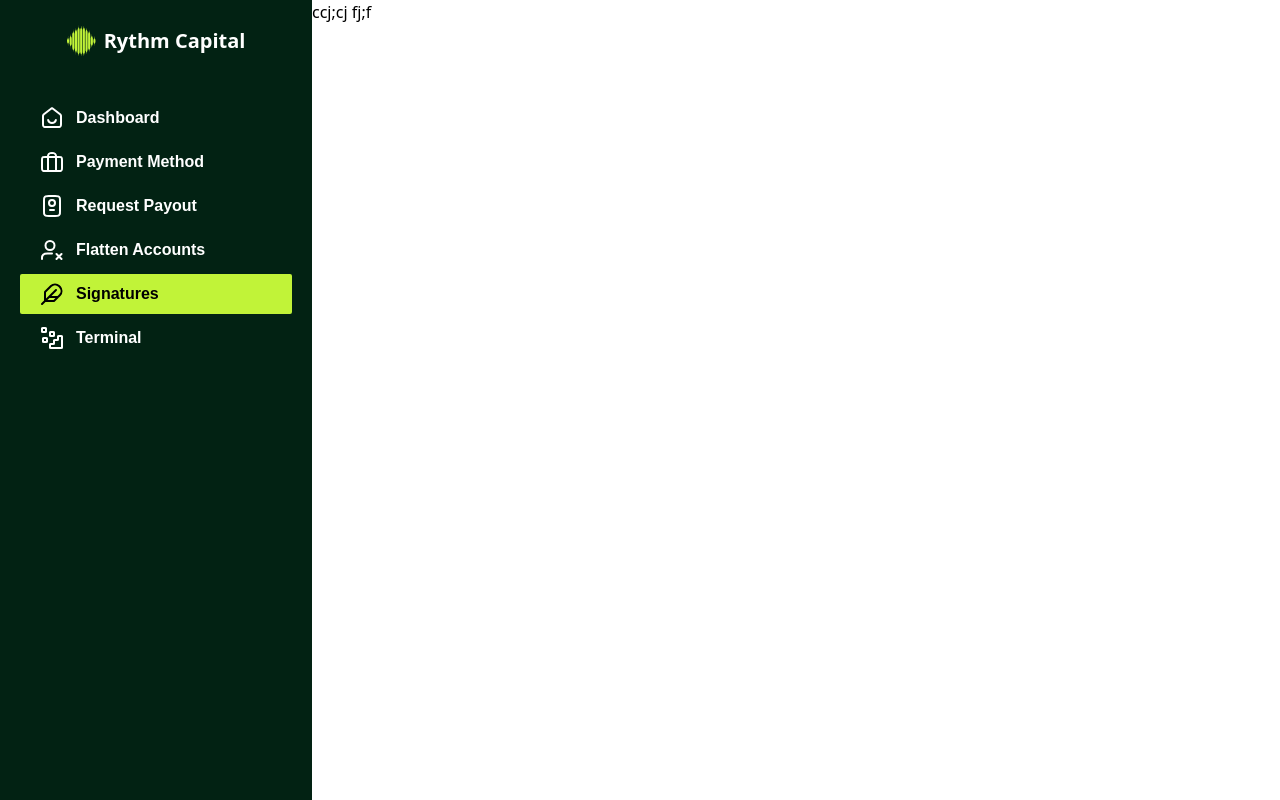
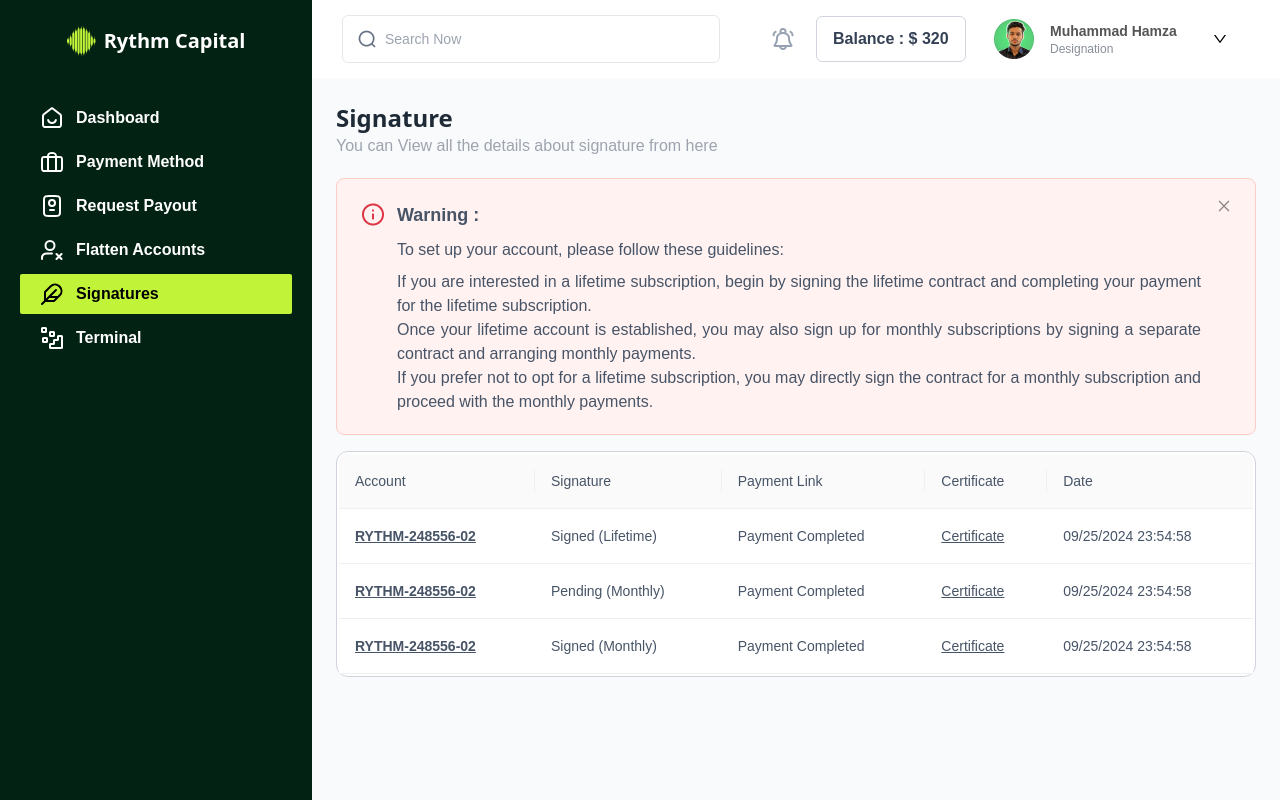
Before and after one commit to mudasaryaqoob1/rhythm-capital-, a Next.js app: page /signatures in a window 1280 px wide. Shown: the top 800 px of the page. Built offline with nearby package versions, Linux system fonts and the light colour scheme.

Commit message:
add files

```diff
--- a/src/app/(pages)/(auth)/components/requestPayoutTable/index.tsx
+++ b/src/app/(pages)/(auth)/components/requestPayoutTable/index.tsx
@@ -1,61 +1,100 @@
-import React from 'react';
-import { Space, Table, Tag } from 'antd';
-import type { TableProps } from 'antd';
+import React from "react";
+import { Space, Table, Tag } from "antd";
+import type { TableProps } from "antd";
 
 interface DataType {
   key: string;
   Account: string;
   Payout_ID: string;
   Requested_On: string;
-  Requested_On1:string;
-  Requested_On2:string;
+  Requested_On1: string;
+  Requested_On2: string;
 
   tags: string[];
 }
-const tagStyles: Record<string, { background: string; color: string; borderRadius: string ; borderColor: string  }> = {
+const tagStyles: Record<
+  string,
+  {
+    background: string;
+    color: string;
+    borderRadius: string;
+    borderColor: string;
+  }
+> = {
   // Pending: { background: '#FEDF89', color: '#8B6508', borderRadius: '12px' },
   // Approved: { background: '#D4EDDA', color: '#155724', borderRadius: '12px' },
   // Rejected: { background: '#F8D7DA', color: '#721C24', borderRadius: '12px' },
   // Processing: { background: '#CFE2FF', color: '#004085', borderRadius: '12px' },
-   Pending: { background: '#FFFAEB', color: '#B5B500', borderRadius: '9999px', borderColor: '#FEDF89' },
-   Approved: { background: '#ECFDF3', color: '#1C7731', borderRadius: '9999px', borderColor: '#ABEFC6' },
+  Pending: {
+    background: "#FFFAEB",
+    color: "#B5B500",
+    borderRadius: "9999px",
+    borderColor: "#FEDF89",
+  },
+  Approved: {
+    background: "#ECFDF3",
+    color: "#1C7731",
+    borderRadius: "9999px",
+    borderColor: "#ABEFC6",
+  },
   // Pending: { background: '#A9DFBF', color: '#145A32', borderRadius: '12px' },
 };
-const columns: TableProps<DataType>['columns'] = [
+const columns: TableProps<DataType>["columns"] = [
   {
-    title: 'Account',
-    dataIndex: 'Account',
-    key: 'Account',
-    render: (text) => <a className='font-semibold font-urbanist text-[10px] md:text-[14px] leading-[20px] text-[solid]'>{text}</a>,
+    title: "Account",
+    dataIndex: "Account",
+    key: "Account",
+    render: (text) => (
+      <a className="font-semibold font-urbanist text-[10px] md:text-[14px] leading-[20px] text-[solid]">
+        {text}
+      </a>
+    ),
   },
   {
-    title: 'Payout ID',
-    dataIndex: 'Payout_ID',
-    key: 'Payout ID',
+    title: "Payout ID",
+    dataIndex: "Payout_ID",
+    key: "Payout ID",
   },
   {
-    title: 'Requested On',
-    dataIndex: 'Requested_On',
-    key: 'Requested On',
-  },{
-    title: 'Amount Requested',
-    dataIndex: 'Requested_On1',
-    key: 'Amount Requested',
-  },{
-    title: 'Trading Days',
-    dataIndex: 'Requested_On2',
-    key: 'Trading Days',
+    title: "Requested On",
+    dataIndex: "Requested_On",
+    key: "Requested On",
   },
   {
-    title: 'Payout Request Status',
-    key: 'tags',
-    dataIndex: 'tags',
+    title: "Amount Requested",
+    dataIndex: "Requested_On1",
+    key: "Amount Requested",
+  },
+  {
+    title: "Trading Days",
+    dataIndex: "Requested_On2",
+    key: "Trading Days",
+  },
+  {
+    title: "Payout Request Status",
+    key: "tags",
+    dataIndex: "tags",
     render: (_, { tags }) => (
       <>
         {tags.map((tag) => {
-          const style = tagStyles[tag] || { background: '#E0E0E0', color: '#000', borderRadius: '9999px;', borderColor: '#CCC'  };
+          const style = tagStyles[tag] || {
+            background: "#E0E0E0",
+            color: "#000",
+            borderRadius: "9999px;",
+            borderColor: "#CCC",
+          };
           return (
-            <Tag key={tag} style={{ backgroundColor: style.background, color: style.color, borderRadius: style.borderRadius, padding: '5px 10px',border: `1px solid ${style.borderColor}`, fontWeight: 'bold' }}>
+            <Tag
+              key={tag}
+              style={{
+                backgroundColor: style.background,
+                color: style.color,
+                borderRadius: style.borderRadius,
+                padding: "5px 10px",
+                border: `1px solid ${style.borderColor}`,
+                fontWeight: "bold",
+              }}
+            >
               {tag.toUpperCase()}
             </Tag>
           );
@@ -64,12 +103,13 @@ const columns: TableProps<DataType>['columns'] = [
     ),
   },
   {
-    title: 'Status',
-    key: 'action',
+    title: "Status",
+    key: "action",
     render: (_, record) => (
       <Space size="middle">
-        <a className=' border-[1px] rounded-full bg-[#ECFDF3] text-[#1C7731] border-[#ABEFC6] px-2 py-[2px]'>Active</a>
-
+        <a className=" border-[1px] rounded-full bg-[#ECFDF3] text-[#1C7731] border-[#ABEFC6] px-2 py-[2px]">
+          Active
+        </a>
       </Space>
     ),
   },
@@ -77,34 +117,36 @@ const columns: TableProps<DataType>['columns'] = [
 
 const data: DataType[] = [
   {
-    key: '1',
-    Account: '25K Full',
-    Payout_ID: 'P001',
-    Requested_On: '	09/25/2024',
-    Requested_On1:'$1500',
-    Requested_On2:'10',
-    tags: ['Pending'],
+    key: "1",
+    Account: "25K Full",
+    Payout_ID: "P001",
+    Requested_On: "	09/25/2024",
+    Requested_On1: "$1500",
+    Requested_On2: "10",
+    tags: ["Pending"],
   },
   {
-    key: '2',
-    Account: '25K Full',
-    Payout_ID: 'P001',
-    Requested_On: '	09/25/2024',
-    Requested_On1:'$2000',
-    Requested_On2:'8',
-    tags: ['Approved'],
+    key: "2",
+    Account: "25K Full",
+    Payout_ID: "P001",
+    Requested_On: "	09/25/2024",
+    Requested_On1: "$2000",
+    Requested_On2: "8",
+    tags: ["Approved"],
   },
   {
-    key: '3',
-    Account: '25K Full',
-    Payout_ID: 'P001',
-    Requested_On: '	09/25/2024',
-    Requested_On1:'$1800',
-    Requested_On2:'12',
-    tags: ['Pending'],
+    key: "3",
+    Account: "25K Full",
+    Payout_ID: "P001",
+    Requested_On: "	09/25/2024",
+    Requested_On1: "$1800",
+    Requested_On2: "12",
+    tags: ["Pending"],
   },
 ];
 
-const RequestPayoutTable: React.FC = () => <Table<DataType> columns={columns} dataSource={data} />;
+const RequestPayoutTable: React.FC = () => (
+  <Table<DataType> columns={columns} dataSource={data} />
+);
 
 export default RequestPayoutTable;
--- /dev/null
+++ b/src/app/(pages)/(auth)/components/signatureTable/index.tsx
@@ -0,0 +1,129 @@
+import { useState } from "react";
+import { Table, Modal } from "antd";
+import type { TableProps } from "antd";
+
+interface DataType {
+  key: string;
+  Account: string;
+  Signature: string;
+  Payment_Link: string;
+  Certificate: string;
+  Date: string;
+}
+
+const SignatureTable: React.FC = () => {
+  const [isModalOpen, setIsModalOpen] = useState(false);
+
+  const showModal = () => {
+    setIsModalOpen(true);
+  };
+
+  const handleOk = () => {
+    setIsModalOpen(false);
+  };
+
+  const handleCancel = () => {
+    setIsModalOpen(false);
+  };
+
+  const columns: TableProps<DataType>["columns"] = [
+    {
+      title: "Account",
+      dataIndex: "Account",
+      key: "Account",
+      render: (text) => (
+        <a
+          onClick={showModal}
+          className="font-semibold underline font-urbanist text-[10px] md:text-[14px] leading-[20px] text-[solid] cursor-pointer"
+        >
+          {text}
+        </a>
+      ),
+    },
+    {
+      title: "Signature",
+      dataIndex: "Signature",
+      key: "Signature",
+    },
+    {
+      title: "Payment Link",
+      dataIndex: "Payment_Link",
+      key: "Payment Link",
+    },
+    {
+      title: "Certificate",
+      dataIndex: "Certificate",
+      key: "Certificate",
+      render: (_, record) => (
+        <a className="underline" href={record.Certificate}>
+          Certificate
+        </a>
+      ),
+    },
+    {
+      title: "Date",
+      dataIndex: "Date",
+      key: "Date",
+    },
+  ];
+
+  const data: DataType[] = [
+    {
+      key: "1",
+      Account: "RYTHM-248556-02",
+      Signature: "Signed (Lifetime)",
+      Payment_Link: "Payment Completed",
+      Certificate: "Certificate",
+      Date: "09/25/2024 23:54:58",
+    },
+    {
+      key: "2",
+      Account: "RYTHM-248556-02",
+      Signature: "Pending (Monthly)",
+      Payment_Link: "Payment Completed",
+      Certificate: "Certificate",
+      Date: "09/25/2024 23:54:58",
+    },
+    {
+      key: "3",
+      Account: "RYTHM-248556-02",
+      Signature: "Signed (Monthly)",
+      Payment_Link: "Payment Completed",
+      Certificate: "Certificate",
+      Date: "09/25/2024 23:54:58",
+    },
+  ];
+
+  return (
+    <>
+      <Table<DataType> columns={columns} dataSource={data} />
+
+      <Modal
+        title=""
+        open={isModalOpen}
+        onOk={handleOk}
+        onCancel={handleCancel}
+        okText="Continue"
+        className="custom-modal"
+      >
+        <div className="my-4 flex justify-center items-center flex-col gap-4">
+          <img src="/requestPyouts/Featured.png" alt="Success" />
+          <div className="">
+            <h1 className="text-[20px] text-center text-[#101828] leading-[30px] font-bold">
+              Signature Signed
+            </h1>
+            <p className="text-[14px] text-center pt-1 text-[#475467] leading-[20px] font-normal">
+              PA Agreement for
+              <span className="font-bold text-[#626974]">
+                (RYTHM-248556-02)
+              </span>{" "}
+              has been signed!
+            </p>
+          </div>
+        </div>
+      </Modal>
+    </>
+  );
+};
+
+export default SignatureTable;
--- a/src/app/(pages)/(auth)/signatures/page.tsx
+++ b/src/app/(pages)/(auth)/signatures/page.tsx
@@ -1,20 +1,93 @@
 "use client";
 import React from "react";
 import { TopBar } from "../components/topbar";
-import Link from "next/link";
 import { BottomBar } from "../components/bottomBar";
+import { Alert } from "antd";
+import SignatureTable from "../components/signatureTable";
 
+const signaturetable = () => {
+  const onClose = (e: React.MouseEvent<HTMLButtonElement, MouseEvent>) => {
+    console.log(e, "I was closed.");
+  };
+  return (
+    <div className="flex flex-col justify-between h-[100%]">
+      {/* TopBar */}
+      <div className=" w-full max-w-[1128px] ">
+        <TopBar />
+      </div>
 
-const Dashboard = () => {
+      {/* Main Content */}
+      <div className="flex-grow p-6 bg-gray-50">
+        <div className="">
+          <h1 className="text-[24px] text-[#1F2A37] leading-[32px] font-bold">
+            Signature
+          </h1>
+          <p className="font-normal text-[#9DA4AE] font-urbanist leading-[24px] text-[16px]">
+            You can View all the details about signature from here
+          </p>
+        </div>
 
-  //   table data
+        {/* alert note */}
+        <div className="mt-5">
+          <Alert
+            className=" w-full max-w-[1081px] "
+            message={
+              <>
+                <div className="flex items-center gap-3">
+                  <div className="">
+                    <img src="/plane/icon.png" alt="" />
+                  </div>
+                  <div className="">
+                    <h1 className="text-[#475467] font-semibold font-urbanist leading-[28px] text-[18px]">
+                      Warning :
+                    </h1>
+                  </div>
+                </div>
+              </>
+            }
+            description={
+              <>
+                <div className="ml-9">
+                  <h1 className="text-[#475467]  text-justify font-normal font-urbanist leading-[24px] text-[16px]">
+                    To set up your account, please follow these guidelines:
+                  </h1>
+                  <div className="">
+                    <h1 className="text-[#475467] text-justify pt-2 font-normal font-urbanist leading-[24px] text-[16px]">
+                      If you are interested in a lifetime subscription, begin by
+                      signing the lifetime contract and completing your payment
+                      for the lifetime subscription.
+                    </h1>
+                    <h1 className="text-[#475467] text-justify font-normal font-urbanist leading-[24px] text-[16px]">
+                      Once your lifetime account is established, you may also
+                      sign up for monthly subscriptions by signing a separate
+                      contract and arranging monthly payments.
+                    </h1>
+                    <h1 className="text-[#475467]  text-justify font-normal font-urbanist leading-[24px] text-[16px]">
+                      If you prefer not to opt for a lifetime subscription, you
+                      may directly sign the contract for a monthly subscription
+                      and proceed with the monthly payments.
+                    </h1>
+                  </div>
+                </div>
+              </>
+            }
+            type="error"
+            closable
+            onClose={onClose}
+          />
+        </div>
 
-
-  return (
-   <>
-   <div className="">ccj;cj fj;f</div>
-   </>
+        {/* request a payouts div start */}
+        <div className="p mt-4 rounded-xl border-[1px] bg-white border-[#D0D5DD]">
+          <div className="p-[2px]">
+            <SignatureTable />
+          </div>
+        </div>
+        {/*  taable content start */}
+      </div>
+      {/* fotter  */}
+      <BottomBar />
+    </div>
   );
 };
-// npm run build
-export default Dashboard;
+export default signaturetable;
--- a/src/app/globals.css
+++ b/src/app/globals.css
@@ -299,3 +299,7 @@ display: none !important;
 .ant-checkbox-inner{
   position: relative !important;
 }
+
+.custom-modal .ant-btn+.ant-btn{
+  margin-inline-start: 0px !important;
+}
```
Also changed, not shown: src/app/(pages)/(auth)/flattenaccounts/page.tsx (+4 -23 lines). Lines whose indentation alone changed are shown as unchanged.
